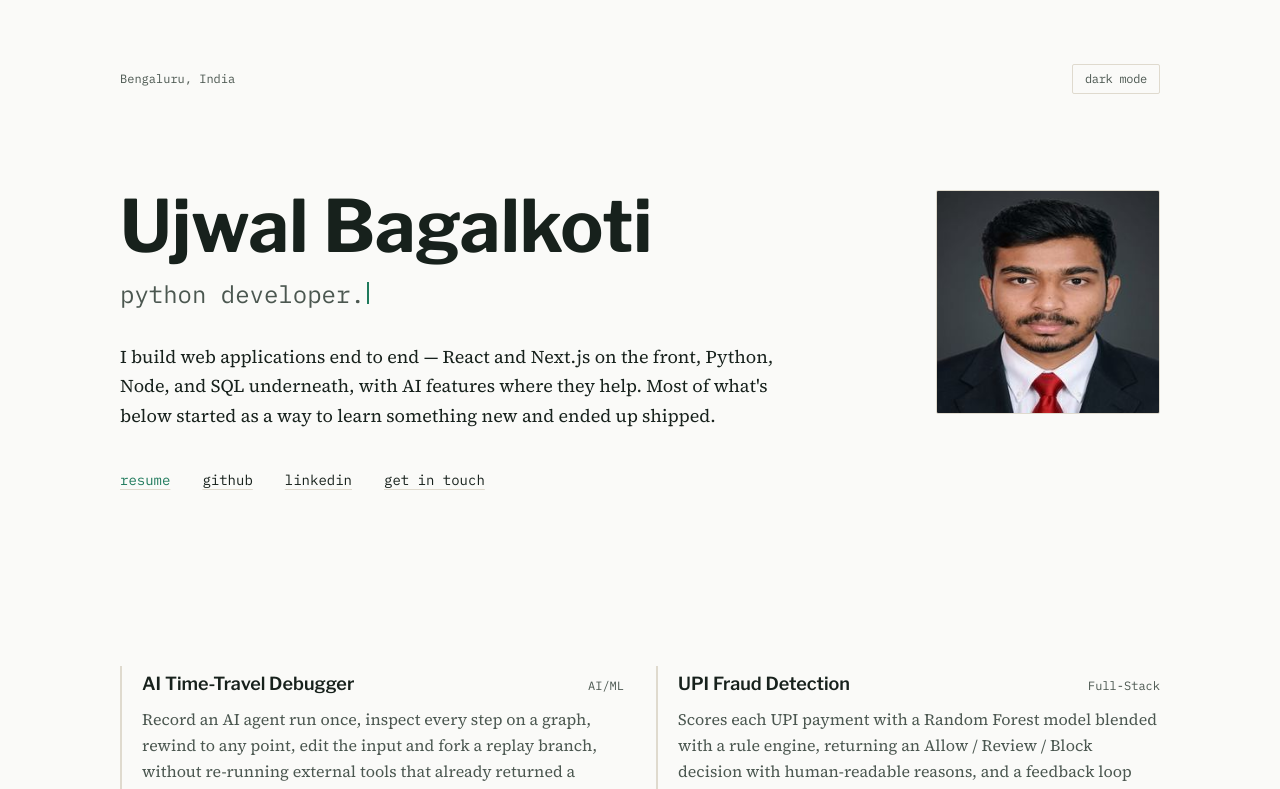
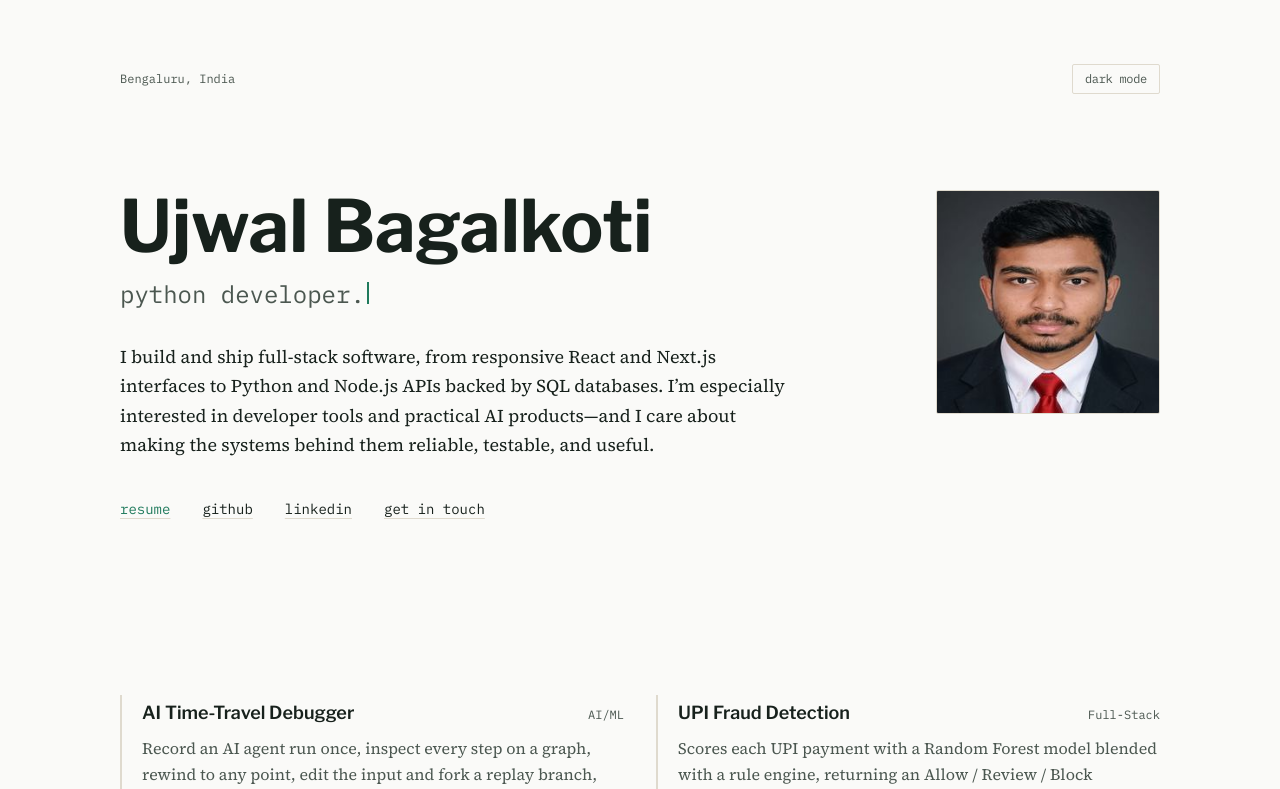
Before and after one commit to UjwalBagalkoti/ujwal-portfolio, a Next.js app: page / in a window 1280 px wide. Shown: the top 789 px of the page. Built offline with nearby package versions, Linux system fonts and the light colour scheme.

Commit message:
Refine portfolio introduction copy

```diff
--- a/components/Hero.tsx
+++ b/components/Hero.tsx
@@ -40,10 +40,11 @@ export default function Hero() {
           </p>
 
           <p className="mt-8 max-w-prose font-body text-lg leading-relaxed text-ink dark:text-cream/90">
-            I build web applications end to end — React and Next.js on the
-            front, Python, Node, and SQL underneath, with AI features where they
-            help. Most of what&apos;s below started as a way to learn something
-            new and ended up shipped.
+            I build and ship full-stack software, from responsive React and
+            Next.js interfaces to Python and Node.js APIs backed by SQL
+            databases. I’m especially interested in developer tools and
+            practical AI products—and I care about making the systems behind
+            them reliable, testable, and useful.
           </p>
 
           <div className="mt-10 flex flex-wrap items-center gap-x-8 gap-y-3 font-mono text-sm">
```
